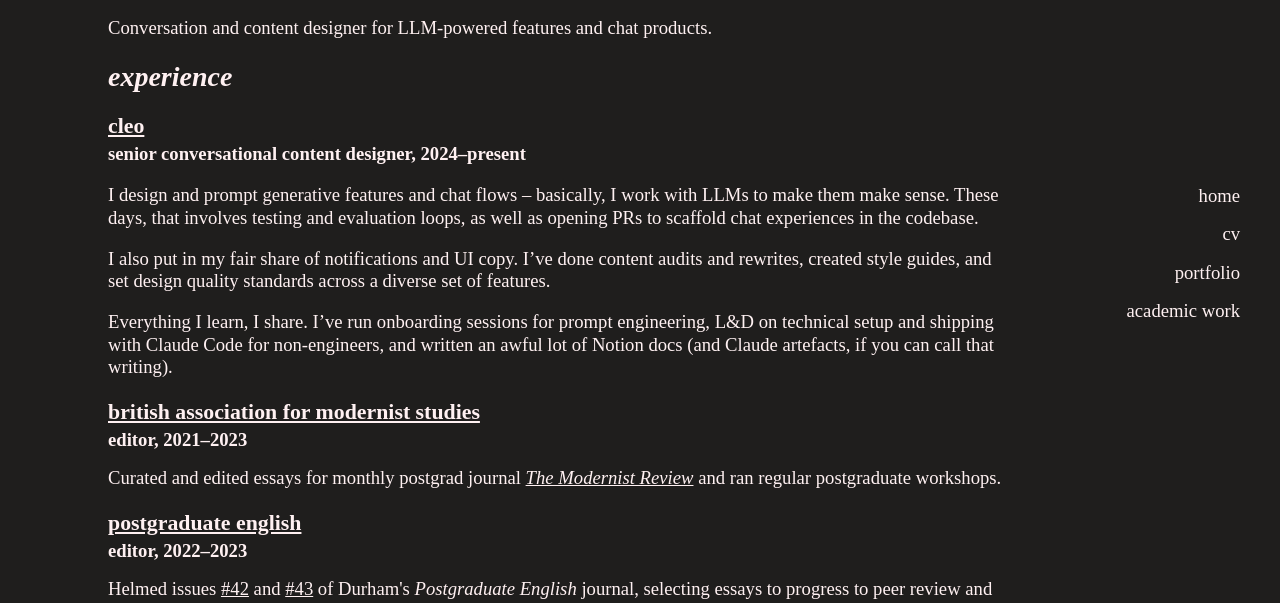
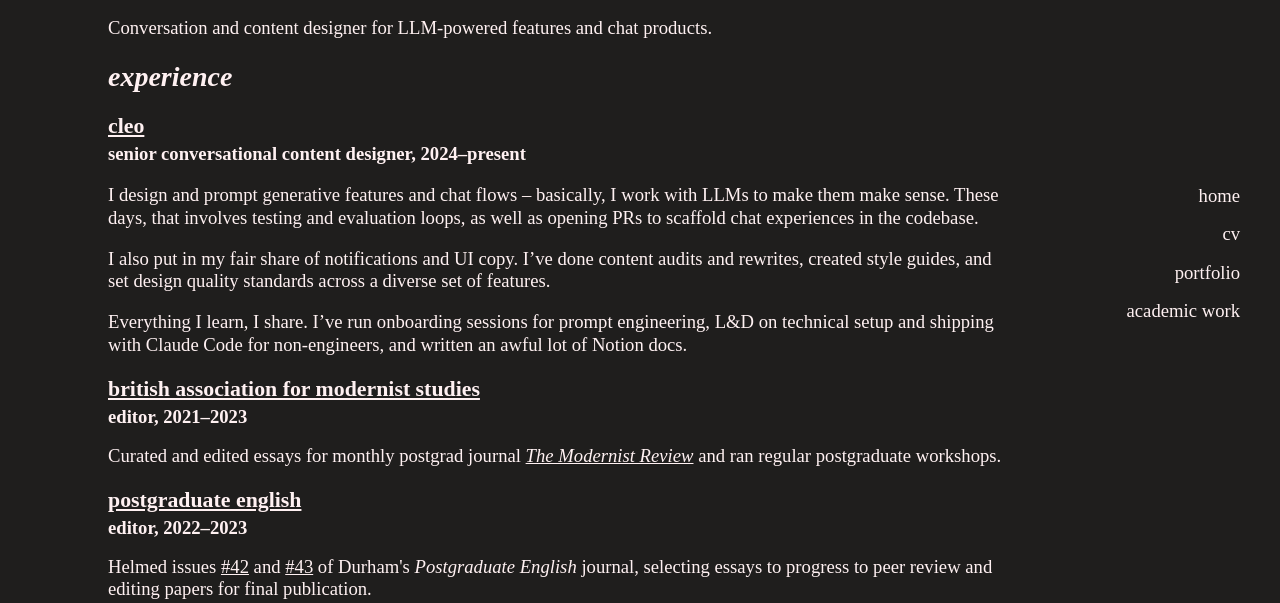
Before and after one commit to hannahvoss/hannahvoss.github.io, a plain HTML site: page cv.html in a window 1280 px wide. Shown: the part 146-749 px from the top of the page. Drawn offline with Linux system fonts and the light colour scheme.

Commit message:
Update cv.html

```diff
--- a/cv.html
+++ b/cv.html
@@ -29,7 +29,7 @@
  <p>I design and prompt generative features and chat flows – basically, I work with LLMs to make them make sense. These days, that involves testing and evaluation loops, as well as opening PRs to scaffold chat experiences in the codebase.</p>
 <p>I also put in my fair share of notifications and UI copy. I’ve done content audits and rewrites, created style guides, and set design quality standards across a diverse set of features.
 </p>
-<p>Everything I learn, I share. I’ve run onboarding sessions for prompt engineering, L&D on technical setup and shipping with Claude Code for non-engineers, and written an awful lot of Notion docs (and Claude artefacts, if you can call that writing).</p>
+<p>Everything I learn, I share. I’ve run onboarding sessions for prompt engineering, L&D on technical setup and shipping with Claude Code for non-engineers, and written an awful lot of Notion docs.</p>
       <h3 style="margin-top: 20px; margin-bottom: 4px;"><a href="https://bams.ac.uk/">british association for modernist studies</a></h3>
   <h4 style="margin-top: 0; margin-bottom: 16px;">editor, 2021&ndash;2023</h4>
 Curated and edited essays for monthly postgrad journal <a href="https://modernistreviewcouk.wordpress.com/"><em>The Modernist Review</em></a> and ran regular postgraduate workshops.
```
